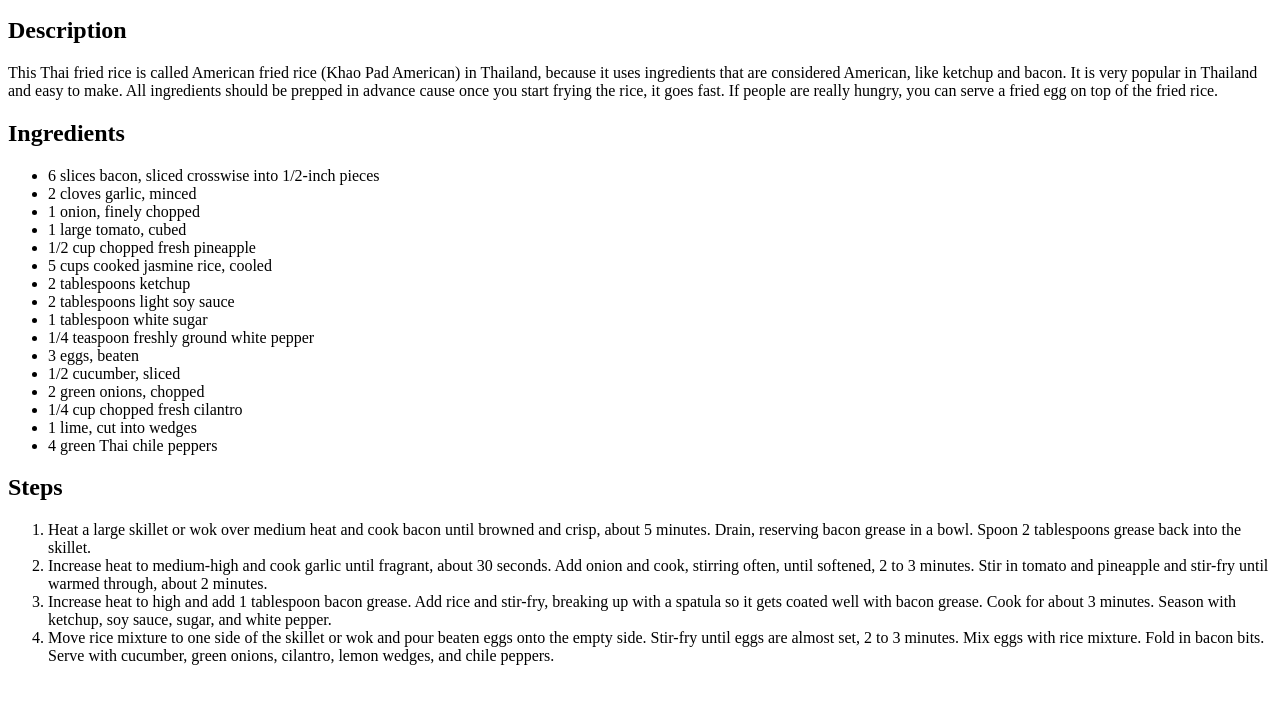
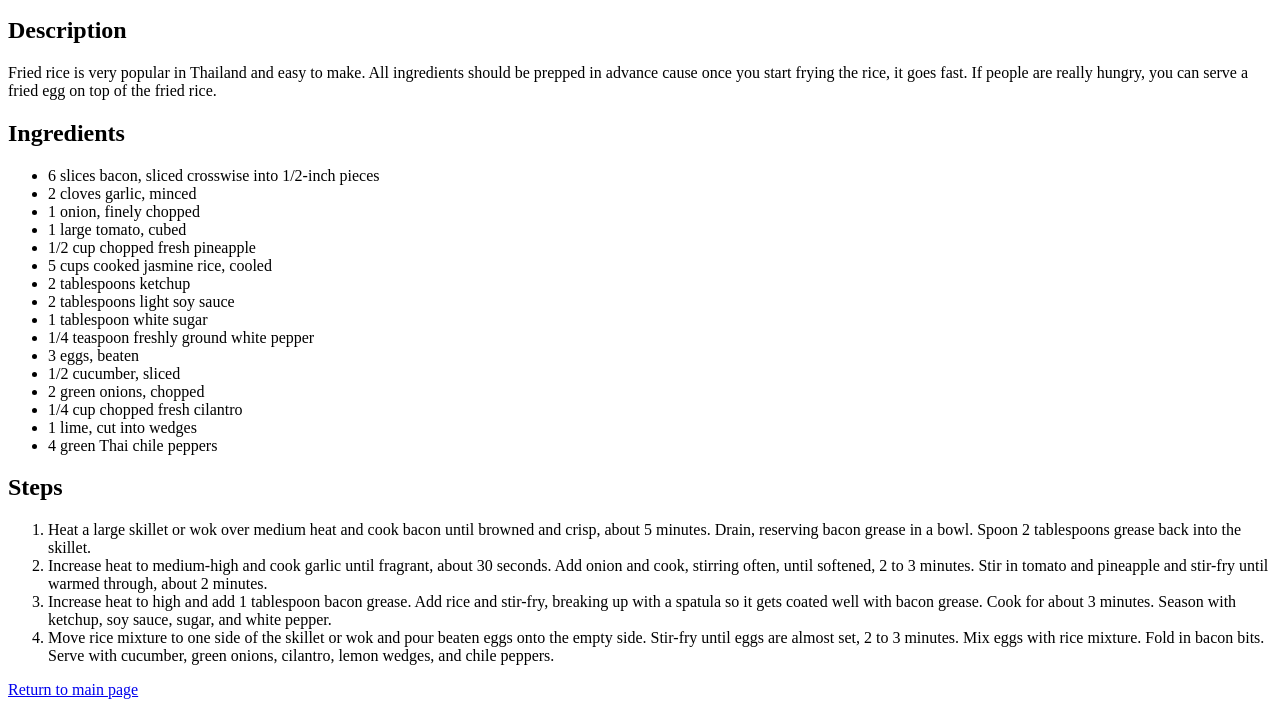
Before and after one commit to ErickzLee/odin-recipes, a plain HTML site: page recipes/Thai-Fried-Rice.html in a window 1280 px wide. Shown: the part 101-808 px from the top of the page. Drawn offline with Linux system fonts and the light colour scheme.

Commit message:
Finished with some revision

```diff
--- a/recipes/Thai-Fried-Rice.html
+++ b/recipes/Thai-Fried-Rice.html
@@ -10,9 +10,7 @@
     <h1>Thai Fried Rice</h1>
     <img src="../images/fried-rice.jpeg" width="600" height="500" alt="A beautiful dish of Thai Fried Rice">
     <h2>Description</h2>
-    <p>This Thai fried rice is called American fried rice (Khao Pad American) in Thailand,
-        because it uses ingredients that are considered American, like ketchup and bacon.
-        It is very popular in Thailand and easy to make. All ingredients should be prepped
+    <p>Fried rice is very popular in Thailand and easy to make. All ingredients should be prepped
         in advance cause once you start frying the rice, it goes fast. If people are really hungry,
         you can serve a fried egg on top of the fried rice.</p>
     <h2>Ingredients</h2>
@@ -41,6 +39,6 @@
         <li>Increase heat to high and add 1 tablespoon bacon grease. Add rice and stir-fry, breaking up with a spatula so it gets coated well with bacon grease. Cook for about 3 minutes. Season with ketchup, soy sauce, sugar, and white pepper.</li>
         <li>Move rice mixture to one side of the skillet or wok and pour beaten eggs onto the empty side. Stir-fry until eggs are almost set, 2 to 3 minutes. Mix eggs with rice mixture. Fold in bacon bits. Serve with cucumber, green onions, cilantro, lemon wedges, and chile peppers.</li>
     </ol>
-
+    <a href="../index.html">Return to main page</a>
 </body>
 </html>
```
Also changed, not shown: index.html (+2 -0 lines), recipes/Pho.html (+2 -0 lines), recipes/Vegetarian-Bimbimbap.html (+3 -2 lines), 1 other file.
